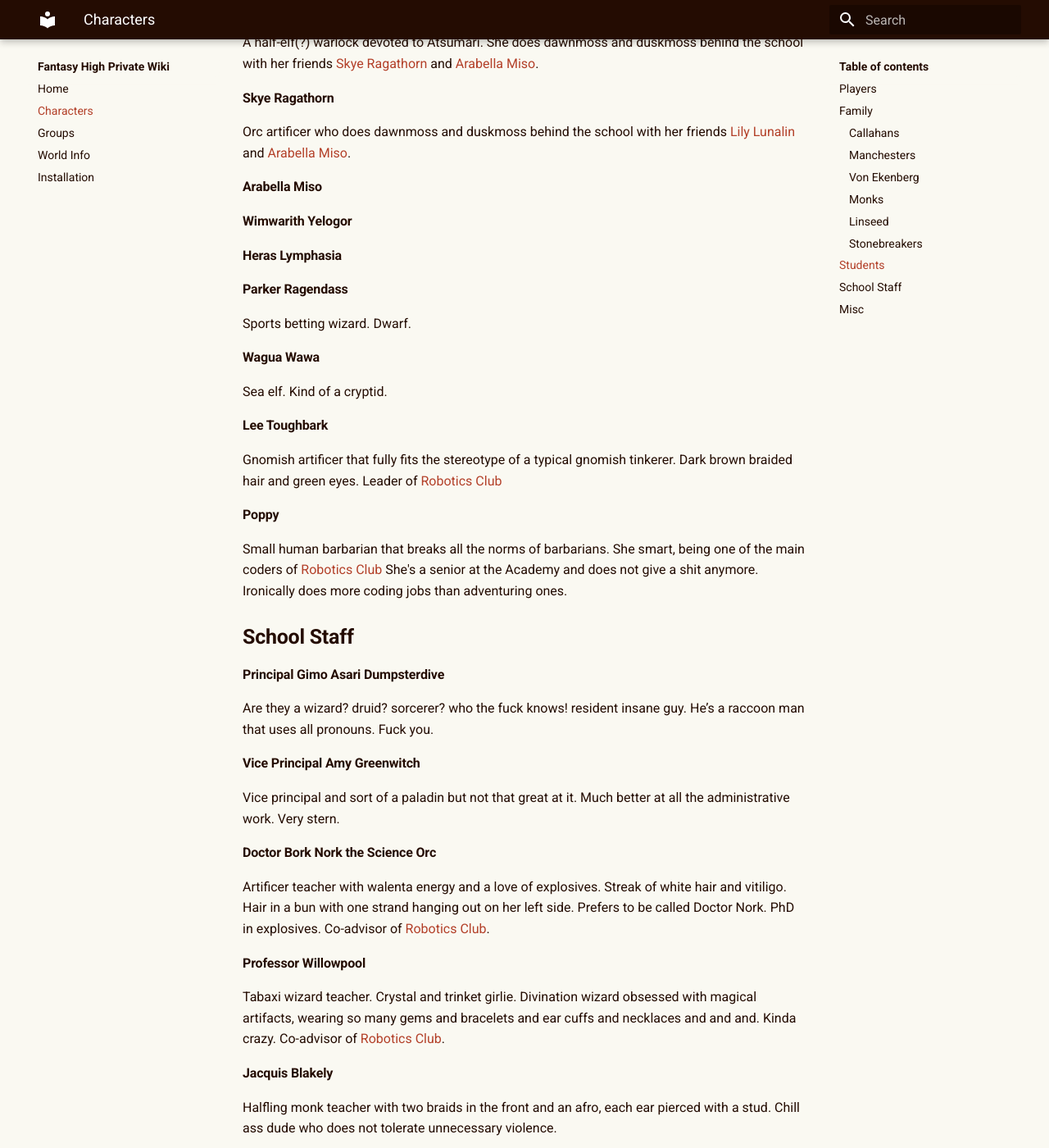
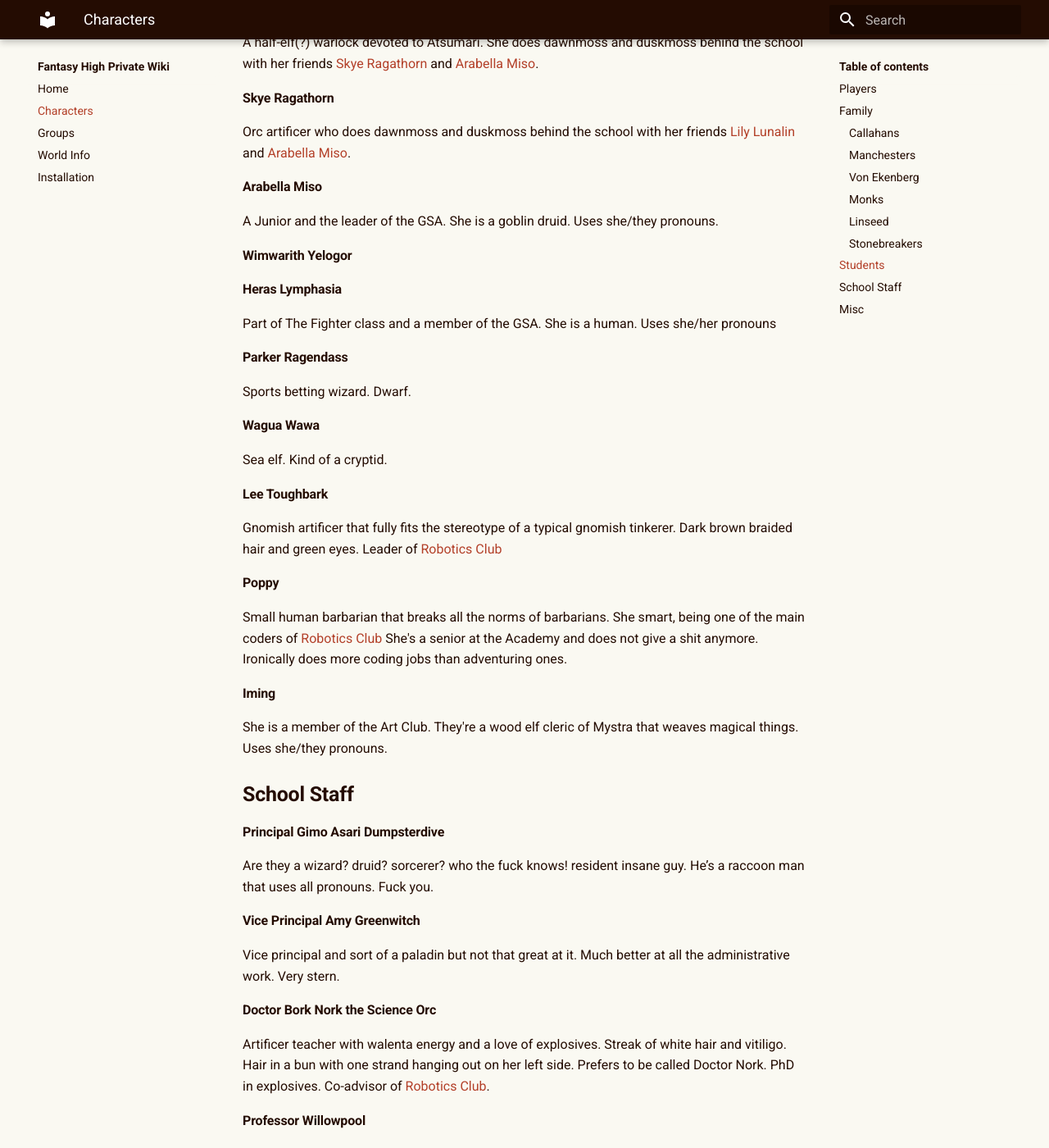
Before and after one commit to Aelyxiris/fantasyhigh, an MkDocs documentation site: the page built from docs/characters.md, in a window 1280 px wide and 1400 px high, scrolled down 4920 px. Shown: the whole window at 82% size. Built offline with MkDocs 1.6.1 and Material for MkDocs 9.7.7, drawn with Linux system fonts in a browser that asks for light colours.

Commit message:
Update characters.md
Added little descriptions for Iming, Heras, and Arabella.

```diff
--- a/docs/characters.md
+++ b/docs/characters.md
@@ -126,10 +126,12 @@ A half-elf(?) warlock devoted to Atsumari. She does dawnmoss and duskmoss behind
 Orc artificer who does dawnmoss and duskmoss behind the school with her friends [Lily Lunalin](#lily-lunalin) and [Arabella Miso](#arabella-miso).
 
 #### Arabella Miso
+A Junior and the leader of the GSA. She is a goblin druid. Uses she/they pronouns.
 
 #### Wimwarith Yelogor
 
 #### Heras Lymphasia
+Part of The Fighter class and a member of the GSA. She is a human. Uses she/her pronouns
 
 #### Parker Ragendass
 Sports betting wizard. Dwarf.
@@ -142,6 +144,9 @@ Gnomish artificer that fully fits the stereotype of a typical gnomish tinkerer.
 
 #### Poppy
 Small human barbarian that breaks all the norms of barbarians. She smart, being one of the main coders of [Robotics Club](groups.md/#robotics-club) She's a senior at the Academy and does not give a shit anymore. Ironically does more coding jobs than adventuring ones.
+
+#### Iming
+She is a member of the Art Club. They're a wood elf cleric of Mystra that weaves magical things. Uses she/they pronouns.
 
 ## School Staff
 #### Principal Gimo Asari Dumpsterdive
```
